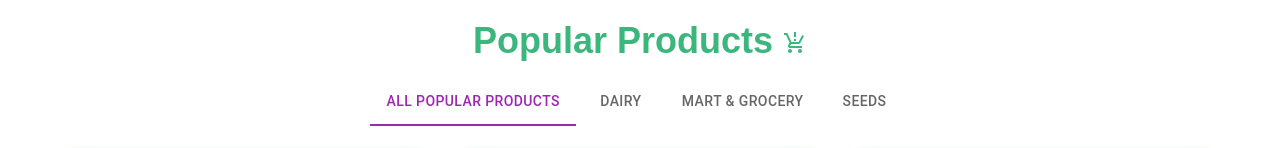
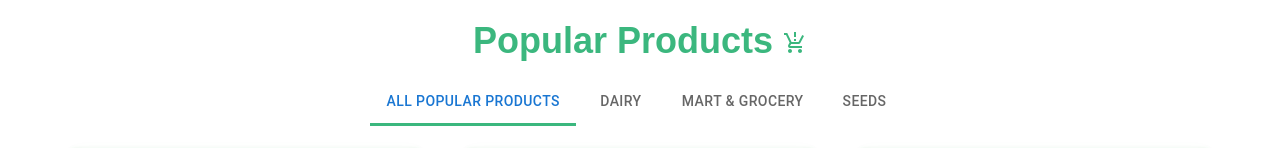
Before and after one commit to abujobayer0/Fest-ECommerce-website, a React (Create React App) app: page / in a window 1280 px wide. Shown: the part 1400-1548 px from the top of the page. Built offline with nearby package versions, Linux system fonts and the light colour scheme.

Commit message:
tab updated

```diff
--- a/src/components/Home/Shared/Products/Products.js
+++ b/src/components/Home/Shared/Products/Products.js
@@ -6,6 +6,8 @@ import Tab from "@mui/material/Tab";
 import Typography from "@mui/material/Typography";
 import Box from "@mui/material/Box";
 import { ProductionQuantityLimits } from "@mui/icons-material";
+import { createTheme } from "@mui/material";
+import { ThemeProvider } from "styled-components";
 function TabPanel(props) {
   const { children, value, index, ...other } = props;
 
@@ -51,7 +53,19 @@ const Products = () => {
       .then((res) => res.json())
       .then((data) => setProduct(data));
   }, []);
+  const theme = createTheme({
+    status: {
+      danger: "#e53e3e",
+    },
+    palette: {
+      green: {
+        main: "#3bb77e",
+        contrastText: "#3bb77e",
+      },
+    },
+  });
   return (
+    <ThemeProvider theme={theme}>
       <div className="w-full place-content-center justify-center items-center flex  flex-col px-12">
         <h1 className="CPC text-4xl font-semibold  py-4 ">
           Popular Products <ProductionQuantityLimits />
@@ -62,8 +76,17 @@ const Products = () => {
           scrollButtons
           allowScrollButtonsMobile
           value={value}
-        textColor="secondary"
-        indicatorColor="secondary"
+          TabIndicatorProps={{
+            style: {
+              backgroundColor: "#3bb77e",
+              height: 3,
+              color: "#3bb77e",
+            },
+          }}
+          sx={{
+            "& .MuiTabs-indicator": { backgroundColor: "#3bb77e" },
+            "& .Mui-selected": { color: "#3bb77e" },
+          }}
           onChange={handleChange}
         >
           <Tab label="All Popular Products" {...a11yProps(0)} />
@@ -96,6 +119,7 @@ const Products = () => {
           </TabPanel>
         </div>
       </div>
+    </ThemeProvider>
   );
 };
 
```
Lines whose indentation alone changed are shown as unchanged.
